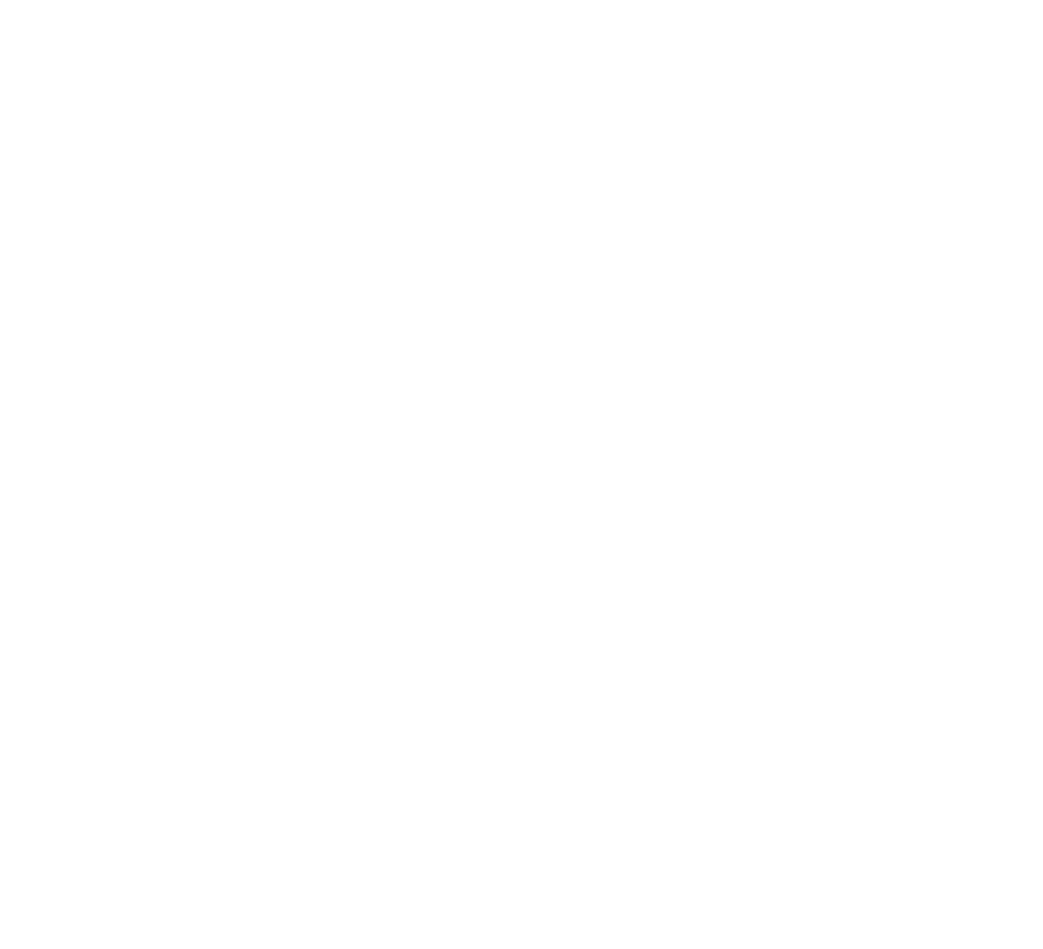
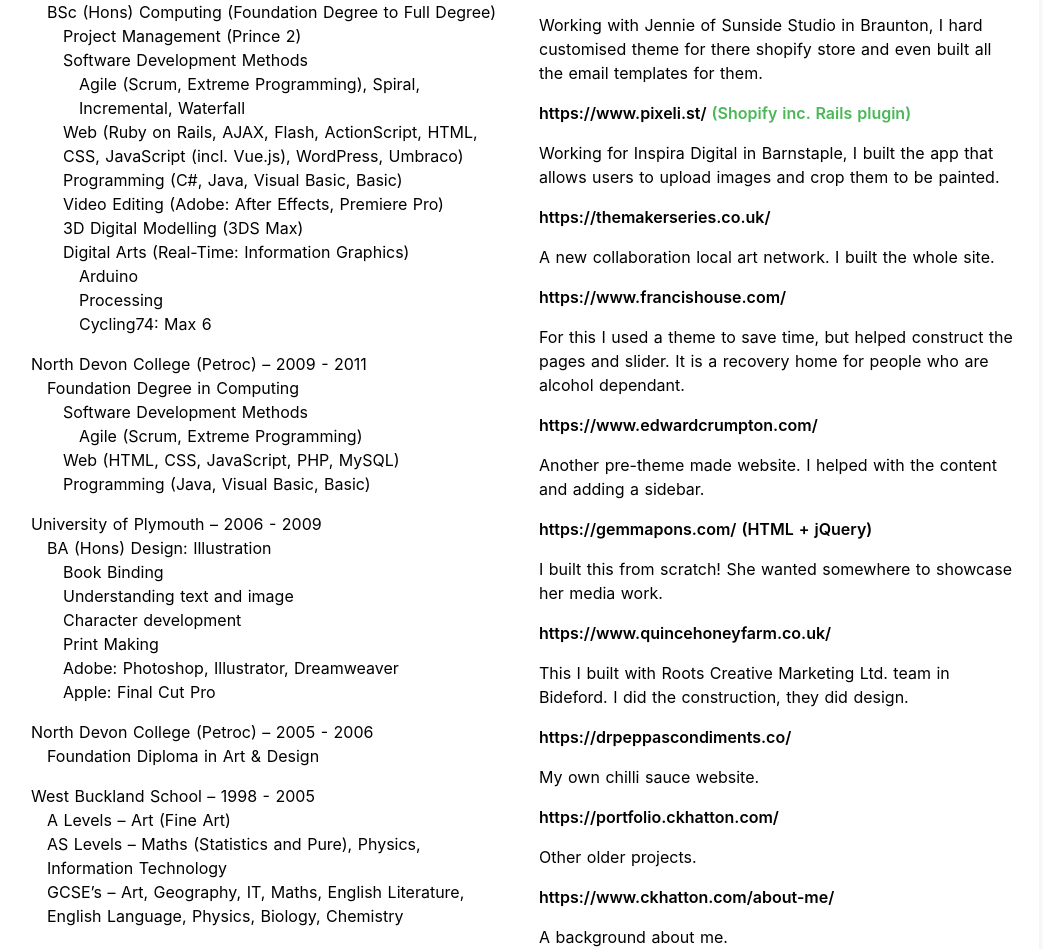
Before and after one commit to ckhatton/vivo-life-cv, a Nuxt app: page / in a window 1280 px wide. Shown: the part 1668-2617 px from the top of the page, without its empty margins (177-1220 px from the left). Before the commit the page ends 1622 px from the top, so only its background shows below. Built offline with nearby package versions, Linux system fonts and the light colour scheme.

Commit message:
Add education and example work

```diff
--- a/components/Logo.vue
+++ /dev/null
@@ -1,29 +0,0 @@
-<template>
-  <svg class="NuxtLogo" width="245" height="180" viewBox="0 0 452 342" xmlns="http://www.w3.org/2000/svg">
-    <path
-      d="M139 330l-1-2c-2-4-2-8-1-13H29L189 31l67 121 22-16-67-121c-1-2-9-14-22-14-6 0-15 2-22 15L5 303c-1 3-8 16-2 27 4 6 10 12 24 12h136c-14 0-21-6-24-12z"
-      fill="#00C58E"
-    />
-    <path
-      d="M447 304L317 70c-2-2-9-15-22-15-6 0-15 3-22 15l-17 28v54l39-67 129 230h-49a23 23 0 0 1-2 14l-1 1c-6 11-21 12-23 12h76c3 0 17-1 24-12 3-5 5-14-2-26z"
-      fill="#108775"
-    />
-    <path
-      d="M376 330v-1l1-2c1-4 2-8 1-12l-4-12-102-178-15-27h-1l-15 27-102 178-4 12a24 24 0 0 0 2 15c4 6 10 12 24 12h190c3 0 18-1 25-12zM256 152l93 163H163l93-163z"
-      fill="#2F495E"
-    />
-  </svg>
-</template>
-
-<style>
-.NuxtLogo {
-  animation: 1s appear;
-  margin: auto;
-}
-
-@keyframes appear {
-  0% {
-    opacity: 0;
-  }
-}
-</style>
--- a/components/body.vue
+++ b/components/body.vue
@@ -3,7 +3,7 @@
     <div class="hidden md:flex flex-none h-16 w-16 md:h-24 md:w-24 rounded-full bg-green mx-auto md:mx-0 md:mr-6 items-center align-middle justify-center">
       <div class="text-white text-3xl font-bold tracking-normal">Vivo</div>
     </div>
-    <div class="xl:flex">
+    <div class="xl:flex text-justify">
       <div class="flex-1 xl:mr-8">
         <h4 class="text-lg mb-2 text-green">Why do I want to work at Vivo Life?</h4>
         <p class="my-4">
--- /dev/null
+++ b/components/detail.vue
@@ -0,0 +1,120 @@
+<template>
+  <div class="md:flex bg-white rounded-lg shadow-lg p-6 mb-4">
+    <div class="hidden md:flex flex-none h-16 w-16 md:h-24 md:w-24 rounded-full bg-green mx-auto md:mx-0 md:mr-6 items-center align-middle justify-center">
+      <div class="text-white text-3xl font-bold tracking-normal">Me</div>
+    </div>
+    <div class="xl:flex">
+      <div class="flex-1 xl:mr-8">
+        <h4 class="text-lg mb-2 text-green">Main Skills</h4>
+        <p class="my-4">
+          Ruby on Rails, Node.js, Vue.js, jQuery / JavaScript, AJAX, Shopify Liquid, HTML, CSS, Servers (Linux based, via CLI [command line interface])
+        </p>
+
+        <h4 class="text-lg mb-2 text-green">Education</h4>
+        <ul>
+          <li class="pb-4">University of Plymouth – 2011 - 2012
+            <ul class="pl-4">
+              <li>BSc (Hons) Computing (Foundation Degree to Full Degree)
+                <ul class="pl-4">
+                  <li>Project Management (Prince 2)</li>
+                  <li>Software Development Methods
+                    <ul class="pl-4">
+                      <li>Agile (Scrum, Extreme Programming), Spiral, Incremental, Waterfall</li>
+                    </ul>
+                  </li>
+                  <li>Web (Ruby on Rails, AJAX, Flash, ActionScript, HTML, CSS, JavaScript (incl. Vue.js), WordPress, Umbraco)</li>
+                  <li>Programming (C#, Java, Visual Basic, Basic)</li>
+                  <li>Video Editing (Adobe: After Effects, Premiere Pro)</li>
+                  <li>3D Digital Modelling (3DS Max)</li>
+                  <li>Digital Arts (Real-Time: Information Graphics)
+                    <ul class="pl-4">
+                      <li>Arduino</li>
+                      <li>Processing</li>
+                      <li>Cycling74: Max 6</li>
+                    </ul>
+                  </li>
+                </ul>
+              </li>
+            </ul>
+          </li>
+          <li class="pb-4">North Devon College (Petroc) – 2009 - 2011
+            <ul class="pl-4">
+              <li>Foundation Degree in Computing
+                <ul class="pl-4">
+                  <li>Software Development Methods
+                    <ul class="pl-4">
+                      <li>Agile (Scrum, Extreme Programming)</li>
+                    </ul>
+                  </li>
+                  <li>Web (HTML, CSS, JavaScript, PHP, MySQL)</li>
+                  <li>Programming (Java, Visual Basic, Basic)</li>
+                </ul>
+              </li>
+            </ul>
+          </li>
+          <li class="pb-4">University of Plymouth – 2006 - 2009
+            <ul class="pl-4">
+              <li>BA (Hons) Design: Illustration
+                <ul class="pl-4">
+                  <li>Book Binding</li>
+                  <li>Understanding text and image</li>
+                  <li>Character development</li>
+                  <li>Print Making</li>
+                  <li>Adobe: Photoshop, Illustrator, Dreamweaver</li>
+                  <li>Apple: Final Cut Pro</li>
+                </ul>
+              </li>
+            </ul>
+          </li>
+          <li class="pb-4">North Devon College (Petroc) – 2005 - 2006
+            <ul class="pl-4">
+              <li>Foundation Diploma in Art &amp; Design</li>
+            </ul>
+          </li>
+          <li class="pb-4">West Buckland School – 1998 - 2005
+            <ul class="pl-4">
+              <li>A Levels – Art (Fine Art)</li>
+              <li>AS Levels – Maths (Statistics and Pure), Physics, Information Technology</li>
+              <li>GCSE’s – Art, Geography, IT, Maths, English Literature, English Language, Physics, Biology, Chemistry</li>
+            </ul>
+          </li>
+        </ul>
+      </div>
+      <div class="flex-1">
+        <h4 class="text-lg mb-2 text-green">Example Work (Beside for Vivo Life)</h4>
+        <h5 class="font-semibold"><a href="https://futuresfarm.co.uk/">https://futuresfarm.co.uk/ <span class="text-green">(Rails, worked from XD)</span></a></h5>
+        <p class="my-4">Working with Jennie of Sunside Studio in Braunton, I built the website from scratch using Rails and integrated with Prismic so that the client can easily edit the content.</p>
+
+        <h5 class="font-semibold"><a href="https://oneandeight.co.uk/">https://oneandeight.co.uk/ <span class="text-green">(Shopify, worked from XD)</span></a></h5>
+        <p class="my-4">Working with Jennie of Sunside Studio in Braunton, I hard customised theme for there shopify store and even built all the email templates for them.</p>
+
+        <h5 class="font-semibold"><a href="https://www.pixeli.st/">https://www.pixeli.st/ <span class="text-green">(Shopify inc. Rails plugin)</span></a></h5>
+        <p class="my-4">Working for Inspira Digital in Barnstaple, I built the app that allows users to upload images and crop them to be painted.</p>
+
+        <h5 class="font-semibold"><a href="https://themakerseries.co.uk/">https://themakerseries.co.uk/</a></h5>
+        <p class="my-4">A new collaboration local art network. I built the whole site.</p>
+
+        <h5 class="font-semibold"><a href="https://www.francishouse.com/">https://www.francishouse.com/</a></h5>
+        <p class="my-4">For this I used a theme to save time, but helped construct the pages and slider. It is a recovery home for people who are alcohol dependant.</p>
+
+        <h5 class="font-semibold"><a href="https://www.edwardcrumpton.com/">https://www.edwardcrumpton.com/</a></h5>
+        <p class="my-4">Another pre-theme made website. I helped with the content and adding a sidebar.</p>
+
+        <h5 class="font-semibold"><a href="https://gemmapons.com/">https://gemmapons.com/ (HTML + jQuery)</a></h5>
+        <p class="my-4">I built this from scratch! She wanted somewhere to showcase her media work.</p>
+
+        <h5 class="font-semibold"><a href="https://www.quincehoneyfarm.co.uk/">https://www.quincehoneyfarm.co.uk/</a></h5>
+        <p class="my-4">This I built with Roots Creative Marketing Ltd. team in Bideford. I did the construction, they did design.</p>
+
+        <h5 class="font-semibold"><a href="https://drpeppascondiments.co/">https://drpeppascondiments.co/</a></h5>
+        <p class="my-4">My own chilli sauce website.</p>
+
+        <h5 class="font-semibold"><a href="https://portfolio.ckhatton.com/">https://portfolio.ckhatton.com/</a></h5>
+        <p class="my-4">Other older projects.</p>
+
+        <h5 class="font-semibold"><a href="https://www.ckhatton.com/about-me/">https://www.ckhatton.com/about-me/</a></h5>
+        <p class="my-4">A background about me.</p>
+      </div>
+    </div>
+  </div>
+</template>
--- a/pages/index.vue
+++ b/pages/index.vue
@@ -4,6 +4,7 @@
       <Header />
       <Contact />
       <Body />
+      <Detail />
       <Footer />
     </div>
   </div>
```
